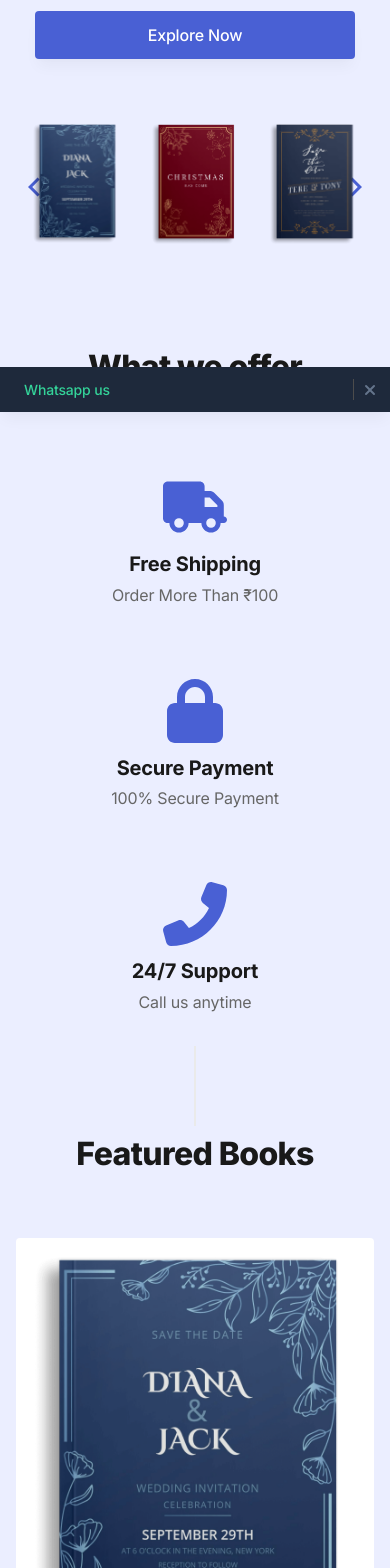
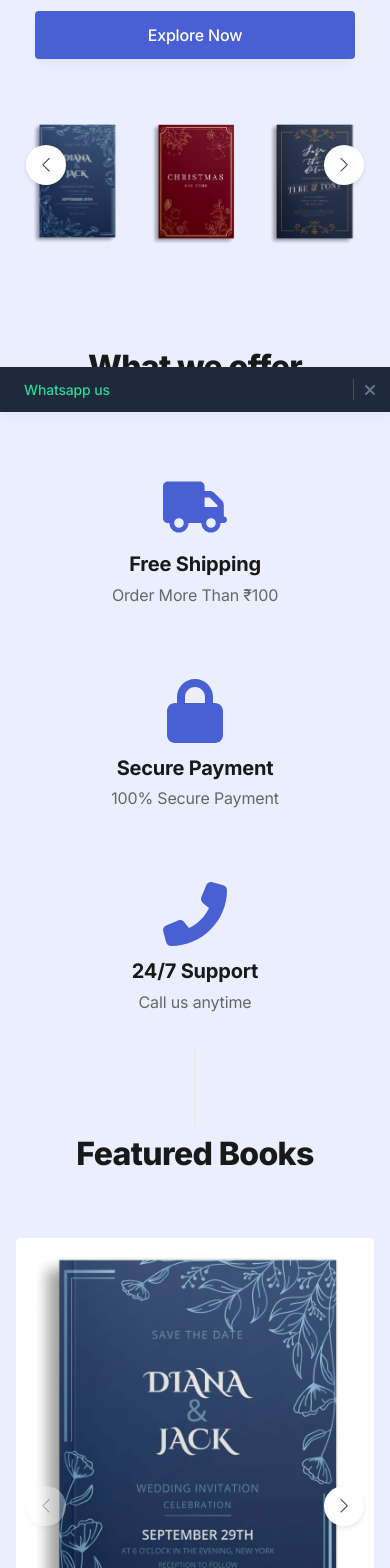
Before and after one commit to belhyto/GetBook, a Next.js app: page / in a window 390 px wide. Shown: the part 432-2000 px from the top of the page. Built offline with nearby package versions, Linux system fonts and the light colour scheme.

Commit message:
Commit changes- Add navigation swipers

```diff
--- a/components/Bookfeatures.tsx
+++ b/components/Bookfeatures.tsx
@@ -5,6 +5,12 @@ import 'swiper/css';
 import { faStar } from '@fortawesome/free-solid-svg-icons';
 import { FontAwesomeIcon } from '@fortawesome/react-fontawesome';
 import Image from 'next/image';
+import './hero.css';
+import { Navigation, Pagination, Scrollbar, A11y } from 'swiper/modules';
+import 'swiper/css';
+import 'swiper/css/navigation';
+import 'swiper/css/pagination';
+import 'swiper/css/scrollbar';
 
 export default function Bookfeatures() {
   const [books] = useState([
@@ -12,6 +18,10 @@ export default function Bookfeatures() {
     { title: 'Book 2', price: '$15', rating: 5, image: '/images/home-book-2.png' },
     { title: 'Book 1', price: '$10', rating: 4, image: '/images/home-book-1.png' },
     { title: 'Book 2', price: '$15', rating: 5, image: '/images/home-book-2.png' },
+    { title: 'Book 2', price: '$15', rating: 5, image: '/images/home-book-2.png' },
+    { title: 'Book 2', price: '$15', rating: 5, image: '/images/home-book-2.png' },
+    { title: 'Book 2', price: '$15', rating: 5, image: '/images/home-book-2.png' },
+
     // Add more book objects as needed
   ]);
 
@@ -36,7 +46,6 @@ export default function Bookfeatures() {
     };
   }, []);
 
-
   return (
     <section className="relative">
       <div className="max-w-6xl mx-auto px-4 sm:px-6">
@@ -48,12 +57,21 @@ export default function Bookfeatures() {
           </div>
           {/* Carousel */}
           <Swiper
+            modules={[Navigation, Pagination, Scrollbar, A11y]}
             spaceBetween={30}
             slidesPerView={slidesPerView}
-            navigation
-            pagination={{ clickable: true }}
+            navigation={{
+              nextEl: '.swiper-button-next',
+              prevEl: '.swiper-button-prev',
+            }}
             className="mySwiper"
+            scrollbar={{ draggable: true }}
           >
+            {/* Navigation Buttons */}
+            <div className="swiper-button-prev"></div>
+            <div className="swiper-button-next"></div>
+
+            {/* Book Slides */}
             {books.map((book, index) => (
               <SwiperSlide key={index}>
                 <div className="bg-white rounded shadow-xl p-4">
@@ -78,6 +96,32 @@ export default function Bookfeatures() {
           </Swiper>
         </div>
       </div>
+      <style jsx>{`
+        .swiper-button-prev,
+        .swiper-button-next {
+          width: 40px;
+          height: 40px;
+          background: #fff;
+          border-radius: 50%;
+          display: flex;
+          align-items: center;
+          justify-content: center;
+          box-shadow: 0 2px 4px rgba(0, 0, 0, 0.1);
+          cursor: pointer;
+          transition: background-color 0.3s ease;
+        }
+
+        .swiper-button-prev:hover,
+        .swiper-button-next:hover {
+          background-color: #f5f5f5;
+        }
+
+        .swiper-button-prev::after,
+        .swiper-button-next::after {
+          font-size: 14px;
+          color: #333;
+        }
+      `}</style>
     </section>
   );
 }
--- a/components/find-a-book.tsx
+++ b/components/find-a-book.tsx
@@ -1,6 +1,6 @@
 import Link from 'next/link';
 import Image from 'next/image';
-
+import './hero.css';
 export default function FindABook() {
   return (
     <section className="relative">
@@ -16,9 +16,10 @@ export default function FindABook() {
 </Link>
           </div>
           {/* Image */}
-        <div className="md:ml-auto max-w-xl">
+          <div className="md:ml-auto max-w-xl image-container">
   <div className="relative rounded-lg overflow-hidden">
     <Image
+    className="md:max-w-none mx-auto rounded"
       src="/images/home-book-1.png"
       alt="Find a Book"
       width={50}
--- a/components/hero.css
+++ b/components/hero.css
@@ -49,3 +49,36 @@ body {
 .dark h6 {
   color: #d1d1d1;
 }
+
+@media screen and (max-width: 640px) {
+  .image-container {
+    max-width: 100%;
+    height: auto;
+  }
+
+  .image-container img {
+    width: 100%;
+    height: auto;
+  }
+}
+.swiper-button-prev,
+.swiper-button-next {
+  position: absolute;
+  top: 50%;
+  transform: translateY(-50%);
+  width: 20px;
+  height: 20px;
+  border-radius: 50%;
+  color: #fff;
+  cursor: pointer;
+  user-select: none;
+  outline: none;
+}
+
+.swiper-button-prev {
+  left: -70px;
+}
+
+.swiper-button-next {
+  right: -70px;
+}
--- a/components/hero.tsx
+++ b/components/hero.tsx
@@ -4,6 +4,11 @@ import React, { useState } from 'react';
 import { Swiper, SwiperSlide } from 'swiper/react';
 import 'swiper/css';
 import './hero.css'; // Import CSS file for styling
+import { Navigation, Pagination, Scrollbar, A11y } from 'swiper/modules';
+import 'swiper/css';
+import 'swiper/css/navigation';
+import 'swiper/css/pagination';
+import 'swiper/css/scrollbar';
 
 export default function Hero() {
   const [swiperParams, setSwiperParams] = useState({
@@ -58,6 +63,9 @@ export default function Hero() {
           {/* Hero image */}
           <div className="max-w-6xl mx-auto px-4 sm:px-6 relative"> {/* Added relativeclass */}
             <div className="swiper-container">
+            <div className="swiper-button-prev"></div>
+            <div className="swiper-button-next"></div>
+
               <Swiper {...swiperParams}>
                 <SwiperSlide>
                   <img src="/images/home-book-1.png" alt="Slide 1" />
@@ -72,16 +80,38 @@ export default function Hero() {
                   <img src="/images/home-book-4.png" alt="Slide 4" />
                 </SwiperSlide>
               </Swiper>
-              <div className="swiper-button-prev absolute top-1/2 -translate-y-1/2 left-0"> {/* Positioned to the left */}
-                <img src="/images/arrow-left-s-line.png" alt="Previous" />
-              </div>
-              <div className="swiper-button-next absolute top-1/2 -translate-y-1/2 right-0"> {/* Positioned to the right */}
-                <img src="/images/arrow-right-s-line.png" alt="Next" />
-              </div>
+
+
             </div>
           </div>
         </div>
       </div>
+      <style jsx>{`
+        .swiper-button-prev,
+        .swiper-button-next {
+          width: 40px;
+          height: 40px;
+          background: #fff;
+          border-radius: 50%;
+          display: flex;
+          align-items: center;
+          justify-content: center;
+          box-shadow: 0 2px 4px rgba(0, 0, 0, 0.1);
+          cursor: pointer;
+          transition: background-color 0.3s ease;
+        }
+
+        .swiper-button-prev:hover,
+        .swiper-button-next:hover {
+          background-color: #f5f5f5;
+        }
+
+        .swiper-button-prev::after,
+        .swiper-button-next::after {
+          font-size: 14px;
+          color: #333;
+        }
+      `}</style>
     </section>
   );
 }
--- a/components/testimonials.tsx
+++ b/components/testimonials.tsx
@@ -2,6 +2,8 @@ import Image from 'next/image'
 import TestimonialImage from '@/public/images/testimonial-perfil-1.png'
 import { faStar } from '@fortawesome/free-solid-svg-icons';
 import { FontAwesomeIcon } from '@fortawesome/react-fontawesome';
+import './hero.css'; // Import CSS file for styling
+
 export default function Testimonials() {
   return (
     <section className="relative">
@@ -33,7 +35,7 @@ export default function Testimonials() {
           </div>
 
           {/* Items */}
-          <div className="grid grid-cols-3 gap-6">
+          <div className="grid grid-cols-1 gap-6">
 
             {/* Testimonials */}
             <div className="max-w-3xl mx-auto mt-20" data-aos="zoom-y-out">
```
